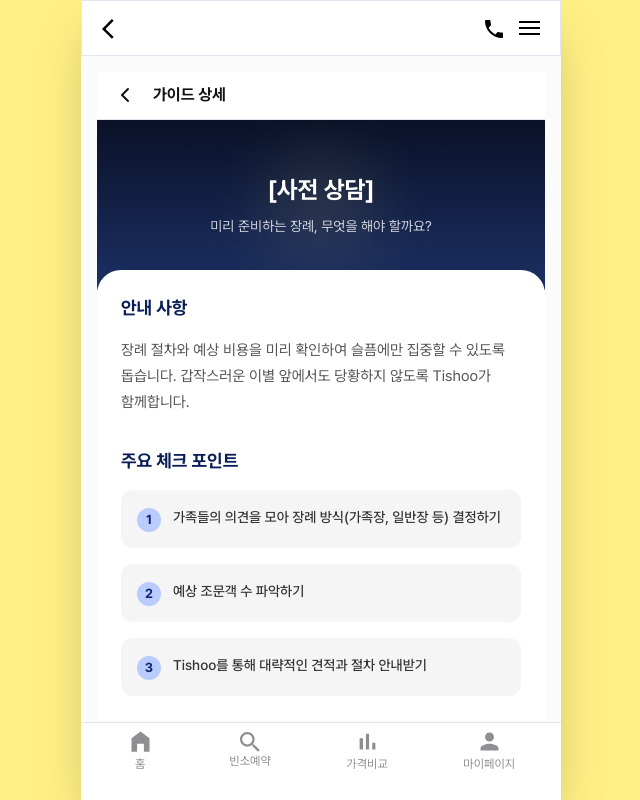
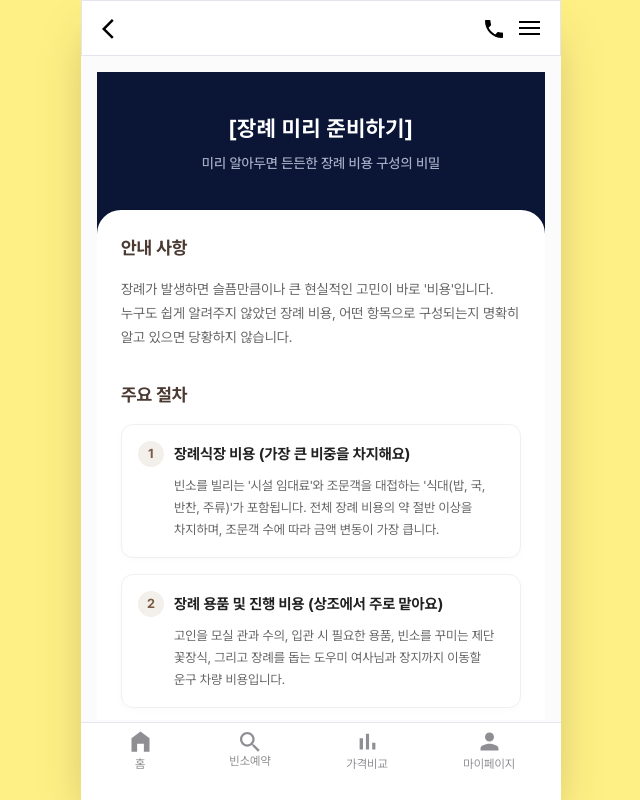
Before and after one commit to dokkk0dahee/Tishoo, a React (Vite) app: page /guide/1 in a window 1280 px wide. Shown: the whole page, without its empty margins (319-959 px from the left). Built offline with nearby package versions, Linux system fonts and the light colour scheme.

Commit message:
[STYLE] 전체 디자인 재구성

```diff
--- a/src/pages/home/GuideDetail.jsx
+++ b/src/pages/home/GuideDetail.jsx
@@ -1,110 +1,136 @@
 import { useParams, useNavigate } from "react-router-dom";
 
-// 🌟 각 가이드의 상세 내용 데이터 (해커톤용으로 파일 안에 직접 넣었습니다)
+// 🌟 데이터 구조를 디자인(카드형 UI)에 맞게 렌더링하기 쉽도록 배열+객체 형태로 개선했습니다.
 const guideDetails = {
     consult: {
-        title: "[사전 상담]",
-        subtitle: "미리 준비하는 장례, 무엇을 해야 할까요?",
-        content: "장례 절차와 예상 비용을 미리 확인하여 슬픔에만 집중할 수 있도록 돕습니다. 갑작스러운 이별 앞에서도 당황하지 않도록 Tishoo가 함께합니다.",
+        title: "[장례 미리 준비하기]",
+        subtitle: "미리 알아두면 든든한 장례 비용 구성의 비밀",
+        content: "장례가 발생하면 슬픔만큼이나 큰 현실적인 고민이 바로 '비용'입니다. 누구도 쉽게 알려주지 않았던 장례 비용, 어떤 항목으로 구성되는지 명확히 알고 있으면 당황하지 않습니다.",
+        stepsTitle: "주요 절차",
         steps: [
-            "가족들의 의견을 모아 장례 방식(가족장, 일반장 등) 결정하기",
-            "예상 조문객 수 파악하기",
-            "Tishoo를 통해 대략적인 견적과 절차 안내받기"
+            {
+                title: "장례식장 비용 (가장 큰 비중을 차지해요)",
+                desc: "빈소를 빌리는 '시설 임대료'와 조문객을 대접하는 '식대(밥, 국, 반찬, 주류)'가 포함됩니다. 전체 장례 비용의 약 절반 이상을 차지하며, 조문객 수에 따라 금액 변동이 가장 큽니다."
+            },
+            {
+                title: "장례 용품 및 진행 비용 (상조에서 주로 맡아요)",
+                desc: "고인을 모실 관과 수의, 입관 시 필요한 용품, 빈소를 꾸미는 제단 꽃장식, 그리고 장례를 돕는 도우미 여사님과 장지까지 이동할 운구 차량 비용입니다."
+            },
+            {
+                title: "화장 및 장지 비용 (마지막 안식처를 위한 비용)",
+                desc: "화장장 이용료와 고인을 모실 납골당, 수목장 등의 안치 비용입니다. 고인의 주민등록상 주소지(관내/관외)에 따라 화장장 비용이 크게 달라지므로 미리 확인하는 것이 좋습니다."
+            }
         ],
-        imgBg: "bg-gradient-to-b from-[#0A1128] to-[#1C3166]"
+        tips: {
+            title: "온별 요약 Tips",
+            question: "“상조에 가입했어도 추가 비용이 발생하나요?”",
+            answer: "네, 그렇습니다! 상조는 보통 '2번(용품/진행)' 항목만 덮어줍니다. 장례식장 임대료와 조문객 식대, 장지 안치 비용은 상주님이 장례식장에서 별도로 결제하셔야 하는 금액입니다."
+        },
+        imgBg: "bg-[#0B1536]" // 시안에 맞춘 다크 네이비 배경
     },
     passing: {
         title: "[임종]",
         subtitle: "가장 먼저 해야 할 일",
         content: "사랑하는 분이 숨을 거두셨을 때, 경황이 없으시겠지만 침착하게 다음 단계들을 진행하셔야 합니다.",
+        stepsTitle: "주요 절차",
         steps: [
-            "자택/요양원 임종 시: 119 구급대 또는 인근 병원 연락하여 사망진단서(시체검안서) 발급",
-            "병원 임종 시: 원무과에서 사망진단서 발급 (최소 5~7부 필요)",
-            "Tishoo 또는 장례식장에 연락하여 앰뷸런스 호출 및 빈소 예약"
+            { title: "자택/요양원 임종 시", desc: "119 구급대 또는 인근 병원 연락하여 사망진단서(시체검안서) 발급" },
+            { title: "병원 임종 시", desc: "원무과에서 사망진단서 발급 (최소 5~7부 필요)" },
+            { title: "빈소 예약 및 이송", desc: "Tishoo 또는 장례식장에 연락하여 앰뷸런스 호출 및 빈소 예약" }
         ],
-        imgBg: "bg-gradient-to-b from-[#0A1128] to-[#1A264A]"
+        imgBg: "bg-[#0B1536]"
     },
     during: {
         title: "[장례 중]",
         subtitle: "3일간의 장례 절차 안내",
         content: "장례식장에 도착한 후부터 발인 전까지의 전반적인 절차를 안내해 드립니다. 유가족은 조문객을 맞이하는 데 집중해 주세요.",
+        stepsTitle: "주요 절차",
         steps: [
-            "1일차: 빈소 차림, 영정사진 안치, 조문객 맞이 시작",
-            "2일차: 입관식 진행 (고인과의 마지막 인사), 성복제(제사) 또는 예배",
-            "비용 중간 정산 및 발인(3일차) 준비 사항 점검"
+            { title: "1일차: 빈소 차림", desc: "영정사진 안치 및 조문객 맞이 시작" },
+            { title: "2일차: 입관식", desc: "고인과의 마지막 인사인 입관식 진행, 성복제(제사) 또는 예배" },
+            { title: "3일차: 발인 준비", desc: "비용 중간 정산 및 발인(3일차) 준비 사항 점검" }
         ],
-        imgBg: "bg-gradient-to-b from-[#0A1128] to-[#1C3166]"
+        imgBg: "bg-[#0B1536]"
     },
     leaving: {
         title: "[발인]",
         subtitle: "마지막 배웅과 장지 이동",
         content: "고인과 함께 장례식장을 떠나 화장장이나 장지로 이동하는 마지막 절차입니다.",
+        stepsTitle: "주요 절차",
         steps: [
-            "발인제(영결식) 진행",
-            "운구 인원 확인 (보통 4~6명 필요)",
-            "화장장 이동 및 화장 진행 -> 장지(납골당/수목장 등) 안치",
-            "장례식장 최종 비용 정산"
+            { title: "발인제(영결식)", desc: "장례식장을 떠나기 전 발인제 진행" },
+            { title: "운구 진행", desc: "운구 인원 확인 (보통 4~6명 필요) 및 운구 차량 이동" },
+            { title: "화장 및 안치", desc: "화장장 이동 및 화장 진행 후 장지(납골당/수목장 등)에 안치" }
         ],
-        imgBg: "bg-gradient-to-b from-[#0A1128] to-[#1C3166]"
+        imgBg: "bg-[#0B1536]"
     }
 };
 
 const GuideDetail = () => {
-    const { id } = useParams(); // URL에서 'consult', 'passing' 같은 ID를 빼옵니다!
+    const { id } = useParams();
     const navigate = useNavigate();
 
-    // ID에 맞는 데이터 찾기 (만약 이상한 주소로 오면 consult를 기본으로 보여줌)
     const data = guideDetails[id] || guideDetails["consult"];
 
     return (
-        <div className="flex flex-col h-full bg-[#F8F9FA] overflow-y-auto">
+        // pb-[100px]를 주어 하단 네비게이션 바에 콘텐츠가 가려지지 않도록 합니다.
+        <div className="flex flex-col h-full bg-[#F8F9FA] overflow-y-auto pb-[100px]">
 
-            {/* 상단 네비게이션 바 (뒤로 가기) */}
-            <div className="sticky top-0 z-50 flex items-center h-[56px] px-4 bg-white border-b-[1px] border-[#E3E6F0]">
-                <button
-                    onClick={() => navigate(-1)}
-                    className="p-2 -ml-2 text-[#111111]"
-                >
-                    <svg width="24" height="24" viewBox="0 0 24 24" fill="none" xmlns="http://www.w3.org/2000/svg">
-                        <path d="M15 18L9 12L15 6" stroke="currentColor" strokeWidth="2" strokeLinecap="round" strokeLinejoin="round"/>
-                    </svg>
-                </button>
-                <h1 className="text-[16px] font-bold text-[#111111] ml-2">가이드 상세</h1>
+            {/* 1. 상단 다크 네이비 배너 영역 */}
+            <div className={`w-full pt-[40px] pb-[60px] ${data.imgBg} relative flex flex-col items-center justify-center px-6 text-center`}>
+                <h2 className="text-[22px] font-bold text-white z-10 mb-2 tracking-wide">{data.title}</h2>
+                <p className="text-[14px] text-[#A6AFC6] font-medium z-10">{data.subtitle}</p>
             </div>
 
-            {/* 1. 상단 배너 이미지 영역 */}
-            <div className={`w-full h-[200px] ${data.imgBg} relative flex flex-col items-center justify-center px-6 text-center`}>
-                <div className="absolute w-[80px] h-[80px] bg-yellow-200/20 rounded-full blur-2xl"></div>
-                <h2 className="text-[24px] font-bold text-white z-10 mb-2">{data.title}</h2>
-                <p className="text-[14px] text-white/80 z-10">{data.subtitle}</p>
-            </div>
+            {/* 2. 본문 내용 영역 (둥근 모서리로 배너를 덮는 효과) */}
+            <div className="flex-1 bg-white rounded-t-[24px] -mt-[24px] p-[24px] z-20 relative shadow-sm">
 
-            {/* 2. 본문 내용 영역 */}
-            <div className="flex-1 bg-white rounded-t-[24px] -mt-[20px] p-6 z-20 relative shadow-[0_-4px_10px_rgba(0,0,0,0.05)]">
-
+                {/* 2-1. 안내 사항 */}
                 <div className="mb-8">
-                    <h3 className="text-[18px] font-bold text-[#0B1F57] mb-4">안내 사항</h3>
-                    <p className="text-[15px] text-[#555555] leading-[26px] break-keep">
+                    <h3 className="text-[18px] font-bold text-[#4A3A31] mb-4">안내 사항</h3>
+                    <p className="text-[14px] text-[#666666] leading-[24px] break-keep">
                         {data.content}
                     </p>
                 </div>
 
-                {/* 3. 단계별 체크리스트(스텝) 영역 */}
-                <div>
-                    <h3 className="text-[18px] font-bold text-[#0B1F57] mb-4">주요 체크 포인트</h3>
+                {/* 2-2. 주요 절차 (카드 UI) */}
+                <div className="mb-10">
+                    <h3 className="text-[18px] font-bold text-[#4A3A31] mb-4">{data.stepsTitle}</h3>
                     <div className="flex flex-col gap-4">
                         {data.steps.map((step, index) => (
-                            <div key={index} className="flex items-start gap-3 bg-[#F5F5F5] p-4 rounded-[12px]">
-                                <div className="w-[24px] h-[24px] rounded-full bg-[#B9CCFD] text-[#0A2472] flex items-center justify-center text-[13px] font-bold shrink-0 mt-[2px]">
-                                    {index + 1}
+                            <div key={index} className="border-[1px] border-[#F0F0F0] rounded-[12px] p-4 bg-white shadow-[0_2px_8px_rgba(0,0,0,0.02)]">
+                                <div className="flex items-center gap-[10px] mb-[8px]">
+                                    {/* 숫자 동그라미 */}
+                                    <div className="w-[26px] h-[26px] rounded-full bg-[#F3EFEA] text-[#7A5A44] flex items-center justify-center text-[13px] font-bold shrink-0">
+                                        {index + 1}
+                                    </div>
+                                    <h4 className="text-[15px] font-bold text-[#222222]">
+                                        {step.title}
+                                    </h4>
                                 </div>
-                                <p className="text-[14px] font-medium text-[#333333] leading-[22px] break-keep">
-                                    {step}
+                                <p className="text-[13px] text-[#666666] leading-[22px] break-keep pl-[36px]">
+                                    {step.desc}
                                 </p>
                             </div>
                         ))}
                     </div>
                 </div>
+
+                {/* 2-3. 요약 Tips (데이터에 tips가 있을 때만 렌더링) */}
+                {data.tips && (
+                    <div>
+                        <h3 className="text-[18px] font-bold text-[#4A3A31] mb-3">{data.tips.title}</h3>
+                        <p className="text-[15px] font-bold text-[#8C7462] mb-3">
+                            {data.tips.question}
+                        </p>
+                        {/* 왼쪽 세로선(Border)이 있는 답변 영역 */}
+                        <div className="border-l-[2px] border-[#D9D0C7] pl-[14px] py-[4px]">
+                            <p className="text-[14px] text-[#555555] leading-[24px] break-keep">
+                                {data.tips.answer}
+                            </p>
+                        </div>
+                    </div>
+                )}
 
             </div>
         </div>
```
